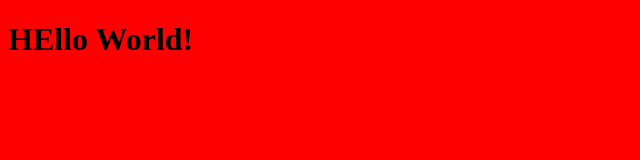
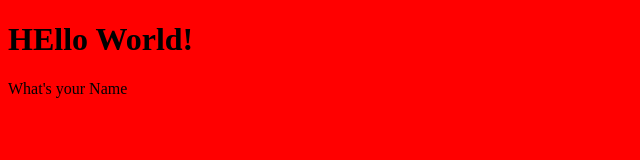
Before and after one commit to Samiraabq/module2-solution, a plain HTML site: page index.html in a window 1280 px wide. Shown: the whole page, without its empty margins (0-640 px from the left). Drawn offline with Linux system fonts and the light colour scheme.

Commit message:
Update index.html

```diff
--- a/index.html
+++ b/index.html
@@ -7,5 +7,6 @@
   </head>
   <body>
     <h1>HEllo World!</h1>
+    <p> What's your Name</p>
   </body>
 </html>
```
